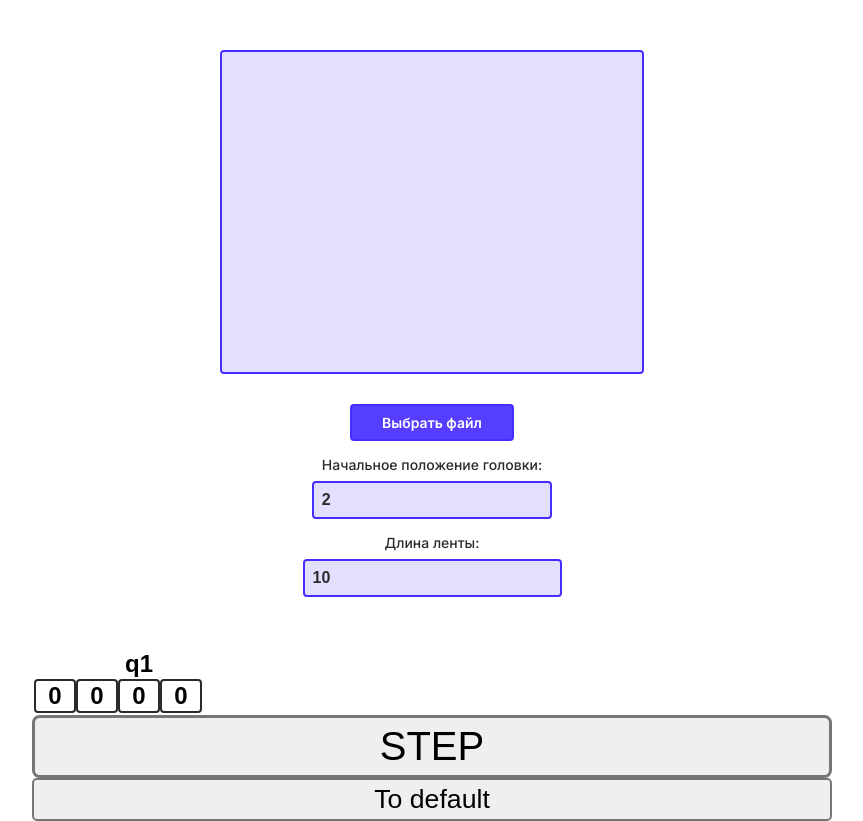
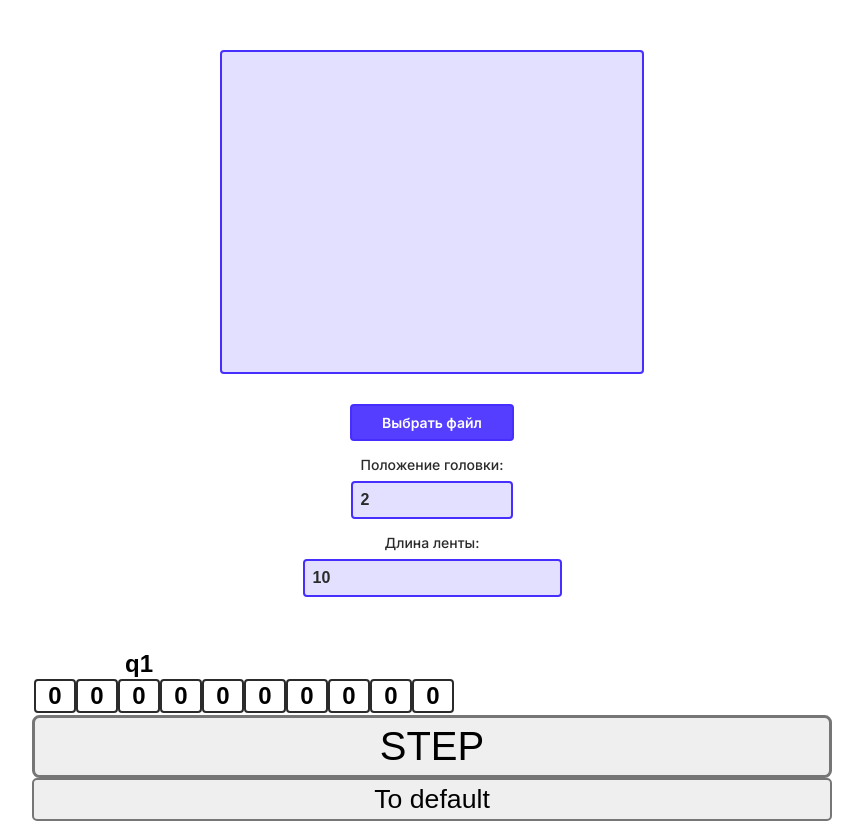
Before and after one commit to shuryak/react-turing, a React app: page / in a window 1280 px wide. Shown: the whole page, without its empty margins (208-1071 px from the left). Built offline with nearby package versions, Linux system fonts and the light colour scheme.

Commit message:
fix: tape length

```diff
--- a/package.json
+++ b/package.json
@@ -7,7 +7,8 @@
     "dev": "cross-env NODE_ENV=development webpack --mode development",
     "build": "cross-env NODE_ENV=production webpack --mode production",
     "serve": "cross-env NODE_ENV=development webpack serve --open",
-    "start": "cross-env NODE_ENV=development webpack serve --open"
+    "start": "cross-env NODE_ENV=development webpack serve --open",
+    "deploy": "gh-pages -d dist"
   },
   "author": "Alexander Konovalov <shuryak@protonmail.com>",
   "license": "GPL-3.0-or-later",
@@ -22,6 +23,7 @@
     "css-loader": "^6.7.1",
     "css-minimizer-webpack-plugin": "^3.4.1",
     "file-loader": "^6.2.0",
+    "gh-pages": "^3.2.3",
     "html-webpack-plugin": "^5.5.0",
     "mini-css-extract-plugin": "^2.6.0",
     "sass": "^1.50.0",
--- a/src/components/Options.jsx
+++ b/src/components/Options.jsx
@@ -75,7 +75,7 @@ export const Options = ({onOptionsChanged}) => {
         />
       </label>
 
-      <label><p>Начальное положение головки:</p>
+      <label><p>Положение головки:</p>
         <input
           type="number"
           name="head-start-index-input"
--- a/src/components/Tape.jsx
+++ b/src/components/Tape.jsx
@@ -20,10 +20,31 @@ export const Tape = () => {
   useEffect(() => {
     setTape(prevState =>
     {
+      const array = [...prevState.array]
+      let headStartIndex = context.headStartIndex
+
+      if (context.tapeLength > prevState.array.length) {
+        const elementsToAddCount = context.tapeLength - prevState.array.length
+
+        for (let i = 0; i < elementsToAddCount; i++) {
+          array.push('0')
+        }
+      } else if (context.tapeLength < prevState.array.length) {
+        const elementsToRemoveCount = prevState.array.length - context.tapeLength
+
+        array.splice(-1, elementsToRemoveCount)
+      }
+
+      if (headStartIndex > array.length - 1) {
+        headStartIndex = array.length - 1
+      }
+
       return {
         ...tape,
-        headIndex: context.headStartIndex,
-        instructions: instructionsArrayTakeApart(context.instructions)}
+        array,
+        headIndex: headStartIndex,
+        instructions: instructionsArrayTakeApart(context.instructions)
+      }
     })
   }, [context])
 
```
Also changed, not shown: 1 other file (tests, documents, lock files or other folders).
